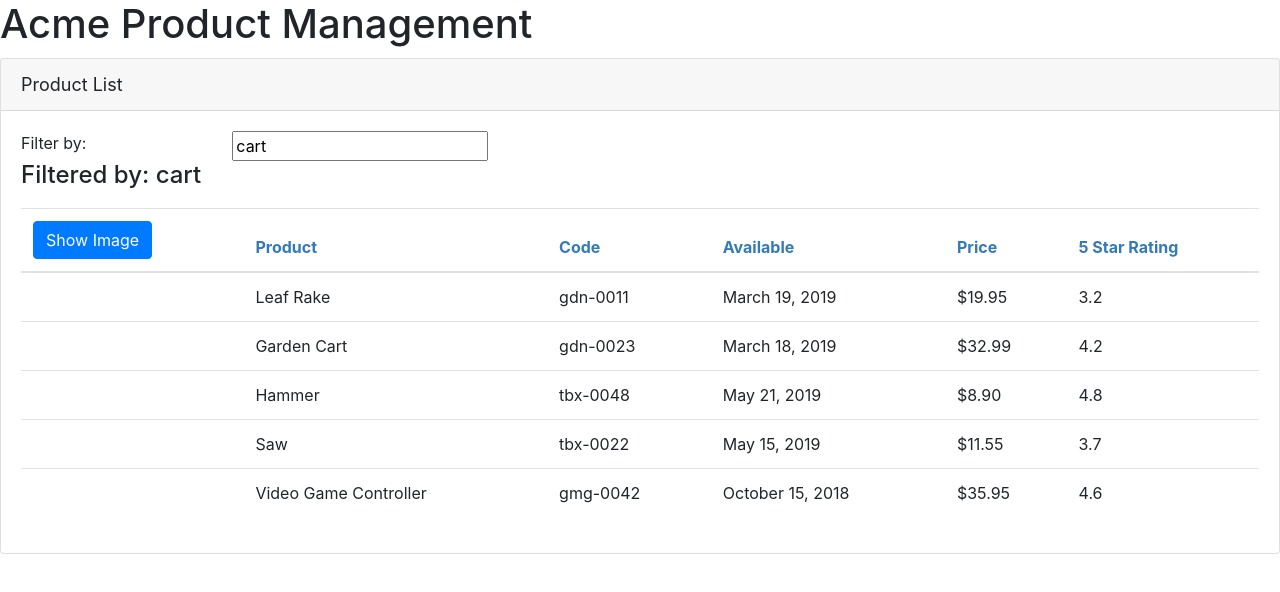
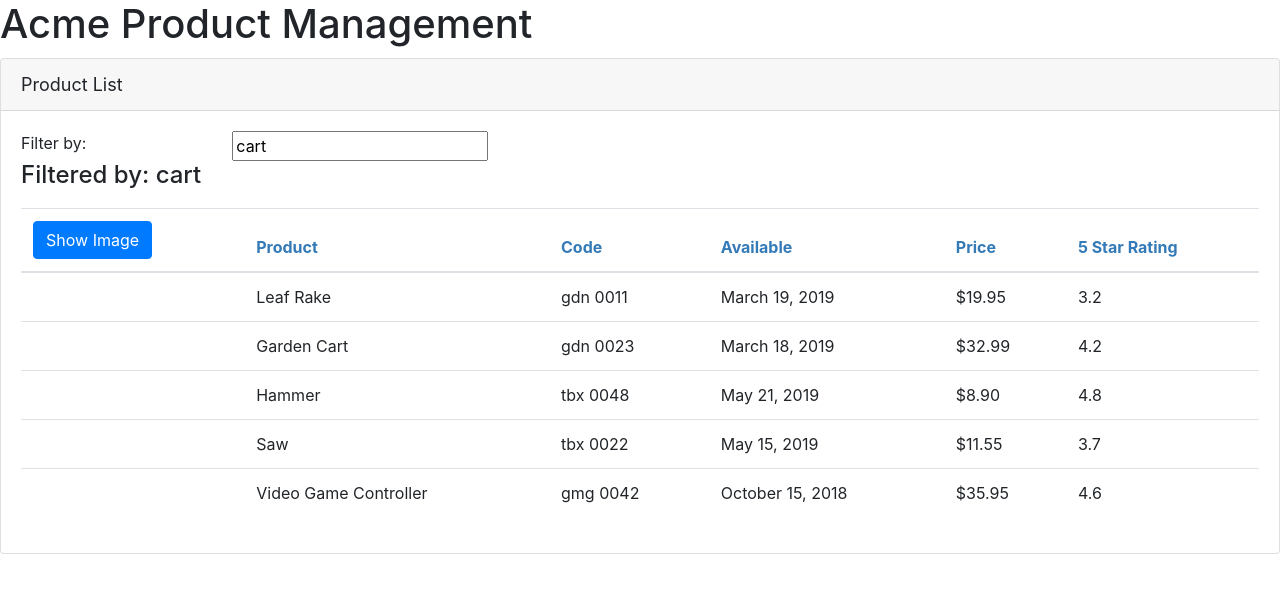
Before and after one commit to abuyako/product-app, an Angular app: page / in a window 1280 px wide. Shown: the top 592 px of the page. Built offline with nearby package versions, Linux system fonts and the light colour scheme.

Commit message:
Building custom pipe and implement it to the component

```diff
--- a/src/app/app.module.ts
+++ b/src/app/app.module.ts
@@ -4,11 +4,13 @@
 
 import { AppComponent } from './app.component';
 import { ProductListComponent } from './products/product-list.component';
+import { ConvertToSpacesPipe } from './shared/convert-to-space.pipe';
 
 @NgModule({
   declarations: [
     AppComponent,
-    ProductListComponent
+    ProductListComponent,
+    ConvertToSpacesPipe
   ],
   imports: [
     BrowserModule,
--- a/src/app/products/product-list.component.html
+++ b/src/app/products/product-list.component.html
@@ -42,7 +42,7 @@
                                 [style.margin.px]='imageMargin'>
                         </td>
                         <td>{{ product.productName }}</td>
-                        <td>{{ product.productCode | lowercase }}</td>
+                        <td>{{ product.productCode | lowercase | convertToSpaces: '-' }}</td>
                         <td>{{ product.releaseDate }}</td>
                         <td>{{ product.price | currency: 'USD':'symbol':'1.2-2'}}</td>
                         <td>{{ product.starRating }}</td>
--- /dev/null
+++ b/src/app/shared/convert-to-space.pipe.ts
@@ -0,0 +1,11 @@
+import { Pipe, PipeTransform } from '@angular/core';
+
+@Pipe({
+    name: 'convertToSpaces'
+})
+export class ConvertToSpacesPipe implements PipeTransform {
+
+    transform(value: string, character: string): string {
+        return value.replace(character, ' ');
+    }
+}
```
